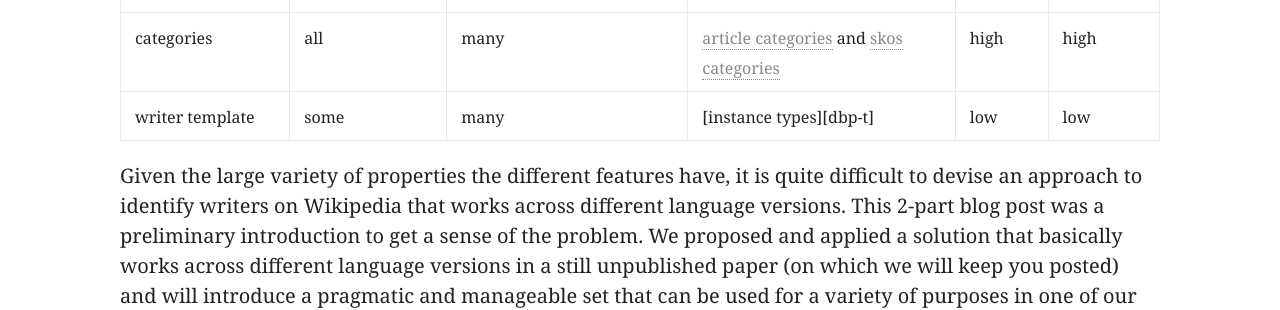
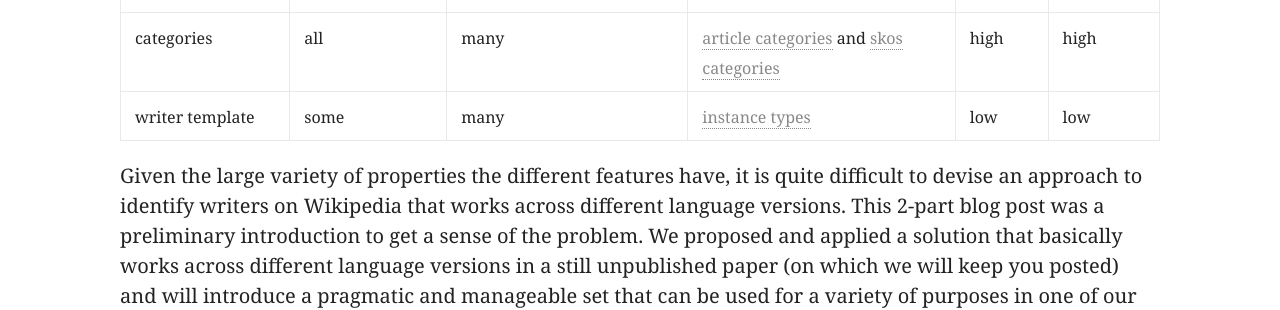
Before and after one commit to weltliteratur/blog, a Jekyll site: the page built from _posts/2016-08-19-Contributors-to-World-Literature-Identifying-Writers-in-Wikipedia-Part-II.markdown, in a window 1280 px wide. Shown: the part 4627-4937 px from the top of the page. Built offline with Jekyll 4.4.1, drawn with Linux system fonts in a browser that asks for light colours; nearby versions of some CDN libraries; some web fonts are replaced; comment, search, counter and statistics services are not loaded.

Commit message:
fixed link

```diff
--- a/_posts/2016-08-19-Contributors-to-World-Literature-Identifying-Writers-in-Wikipedia-Part-II.markdown
+++ b/_posts/2016-08-19-Contributors-to-World-Literature-Identifying-Writers-in-Wikipedia-Part-II.markdown
@@ -180,7 +180,7 @@ blog posts.
 [dbp-i]: http://downloads.dbpedia.org/2015-10/core-i18n/en/infobox_properties_en.ttl.bz2
 [dbp-c]: http://downloads.dbpedia.org/2015-10/core-i18n/en/article_categories_en.ttl.bz2
 [dbp-s]: http://downloads.dbpedia.org/2015-10/core-i18n/en/skos_categories_en.ttl.bz2
-[dbp-p]: http://downloads.dbpedia.org/2015-10/core-i18n/en/instance_types_en.ttl.bz2
+[dbp-t]: http://downloads.dbpedia.org/2015-10/core-i18n/en/instance_types_en.ttl.bz2
 [dbpedia-infobox]: http://wiki.dbpedia.org/services-resources/documentation/datasets#infoboxproperties
 [dbpedia-mapping]: http://wiki.dbpedia.org/services-resources/documentation/datasets#mappingbasedliterals
 [dbpedia-article]: http://wiki.dbpedia.org/services-resources/documentation/datasets#articlecategories
```
